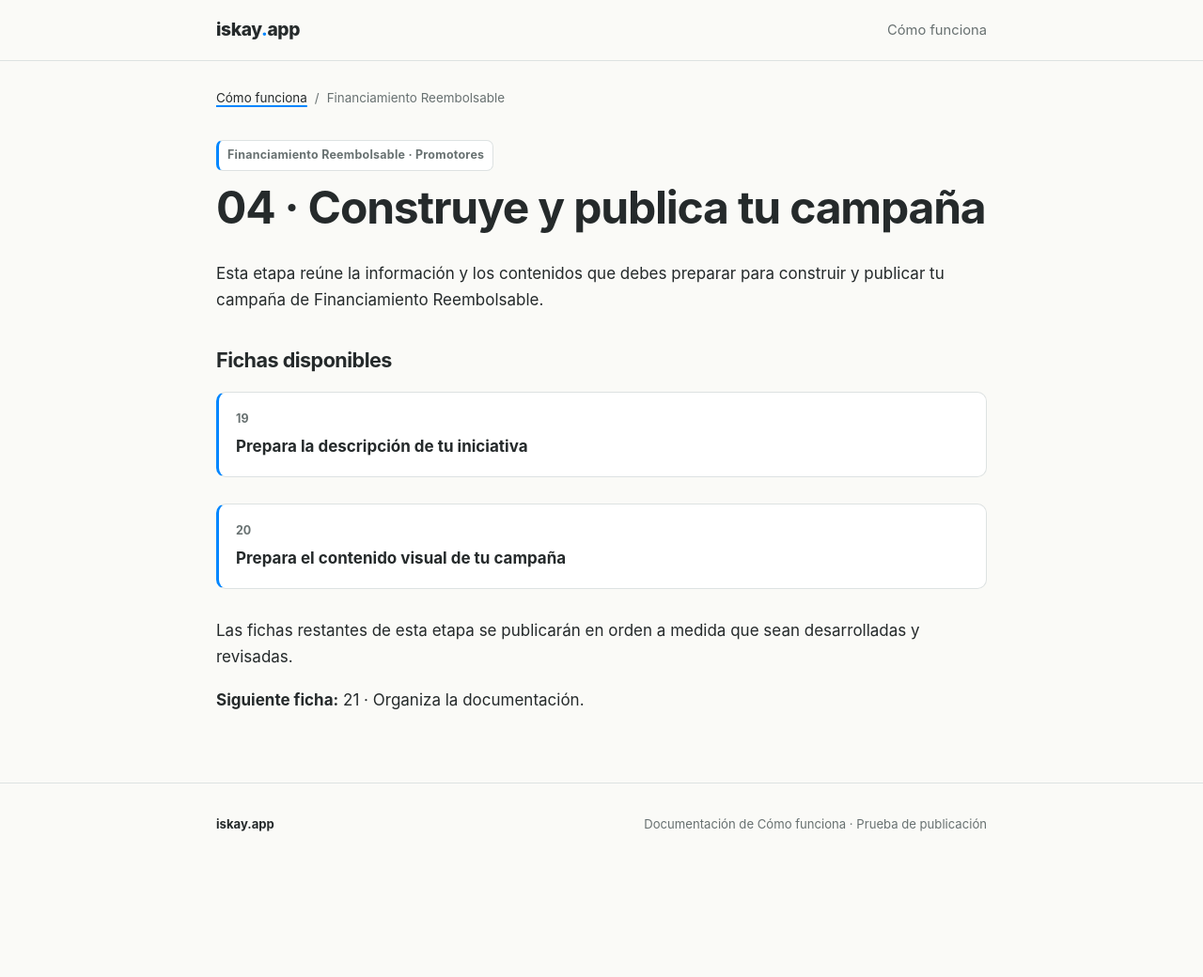
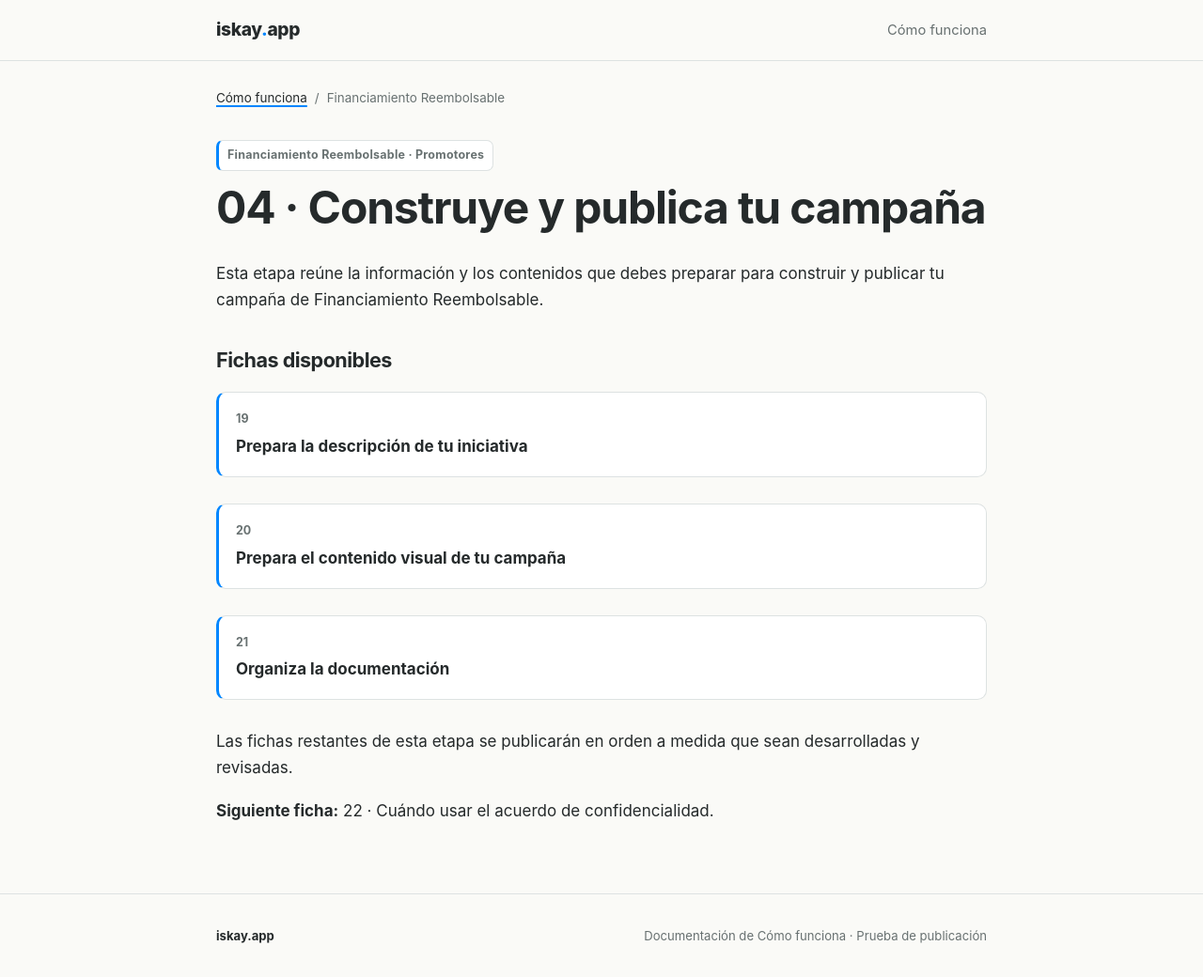
Before and after one commit to iskayApp/como-funciona, a Jekyll site: the page built from ideas/financiamiento-reembolsable/promotores/04-construye-y-publica-tu-campana/index.md, in a window 1280 px wide and 1040 px high. Shown: the whole window at 94% size. Built offline with Jekyll 4.4.1, drawn with Linux system fonts in a browser that asks for light colours.

Commit message:
docs: actualizar indice etapa 04 con ficha 21

```diff
--- a/ideas/financiamiento-reembolsable/promotores/04-construye-y-publica-tu-campana/index.md
+++ b/ideas/financiamiento-reembolsable/promotores/04-construye-y-publica-tu-campana/index.md
@@ -16,8 +16,9 @@ Esta etapa reúne la información y los contenidos que debes preparar para const
 <ul class="topic-list">
   <li><a href="{{ '/financiamiento-reembolsable/promotores/construye-y-publica-tu-campana/prepara-la-descripcion-de-tu-iniciativa/' | relative_url }}"><span class="topic-number">19</span><strong>Prepara la descripción de tu iniciativa</strong></a></li>
   <li><a href="{{ '/financiamiento-reembolsable/promotores/construye-y-publica-tu-campana/prepara-el-contenido-visual-de-tu-campana/' | relative_url }}"><span class="topic-number">20</span><strong>Prepara el contenido visual de tu campaña</strong></a></li>
+  <li><a href="{{ '/financiamiento-reembolsable/promotores/construye-y-publica-tu-campana/organiza-la-documentacion/' | relative_url }}"><span class="topic-number">21</span><strong>Organiza la documentación</strong></a></li>
 </ul>
 
 Las fichas restantes de esta etapa se publicarán en orden a medida que sean desarrolladas y revisadas.
 
-**Siguiente ficha:** 21 · Organiza la documentación.
+**Siguiente ficha:** 22 · Cuándo usar el acuerdo de confidencialidad.
```
